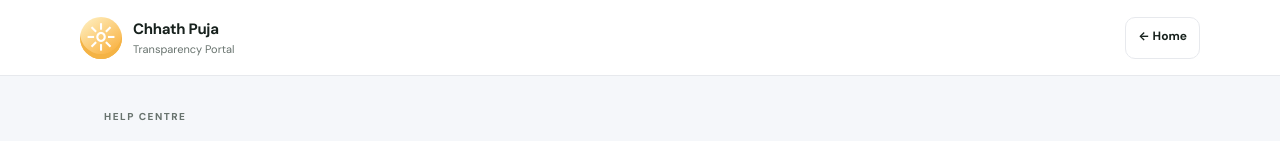
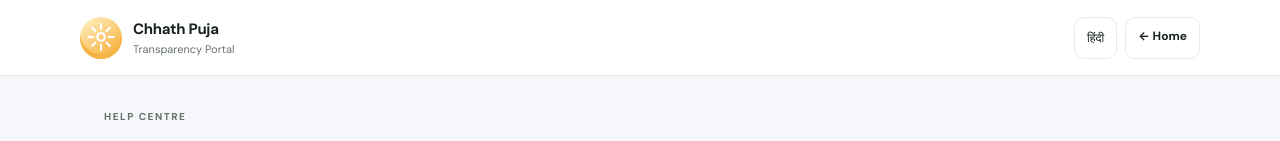
Before and after one commit to ashutoshroli/Public-v7, a SvelteKit app: page /guide in a window 1280 px wide. Shown: the top 141 px of the page. Built offline with nearby package versions, Linux system fonts and the light colour scheme; no server answers.

Commit message:
Add consistent language control to remaining pages

```diff
--- a/src/routes/guide/+page.svelte
+++ b/src/routes/guide/+page.svelte
@@ -1,6 +1,10 @@
-<script lang="ts">import BottomNav from "$lib/components/BottomNav.svelte"; import NotifyButton from "$lib/components/NotifyButton.svelte";</script>
+<script lang="ts">import BottomNav from "$lib/components/BottomNav.svelte";
+  import { portalLanguage, togglePortalLanguage, initPortalLanguage } from "$lib/stores/language";
+  let language: "en" | "hi" = "en";
+  const unsubLang = portalLanguage.subscribe(v => language = v); import NotifyButton from "$lib/components/NotifyButton.svelte";initPortalLanguage();
+</script>
 <svelte:head><title>User Guide — Chhath Puja</title><meta name="description" content="How to use the Chhath Puja public transparency portal." /></svelte:head>
-<header class="topbar"><a class="brand" href="/"><span class="sun" aria-hidden="true">☼</span><span><strong>Chhath Puja</strong><small>Transparency Portal</small></span></a><a class="language" href="/">← Home</a></header>
+<header class="topbar"><a class="brand" href="/"><span class="sun" aria-hidden="true">☼</span><span><strong>Chhath Puja</strong><small>Transparency Portal</small></span></a><div class="header-actions"><button class="language" type="button" onclick={togglePortalLanguage}>{language === "hi" ? "English" : "हिंदी"}</button><a class="language" href="/">{language === "hi" ? "← होम" : "← Home"}</a></div></header>
 <main class="page">
   <p class="eyebrow">HELP CENTRE</p><h1>User Guide<span>.</span></h1><p class="lede">How to browse community records and use this portal on your phone.</p>
   <section class="records guide-records">
```
